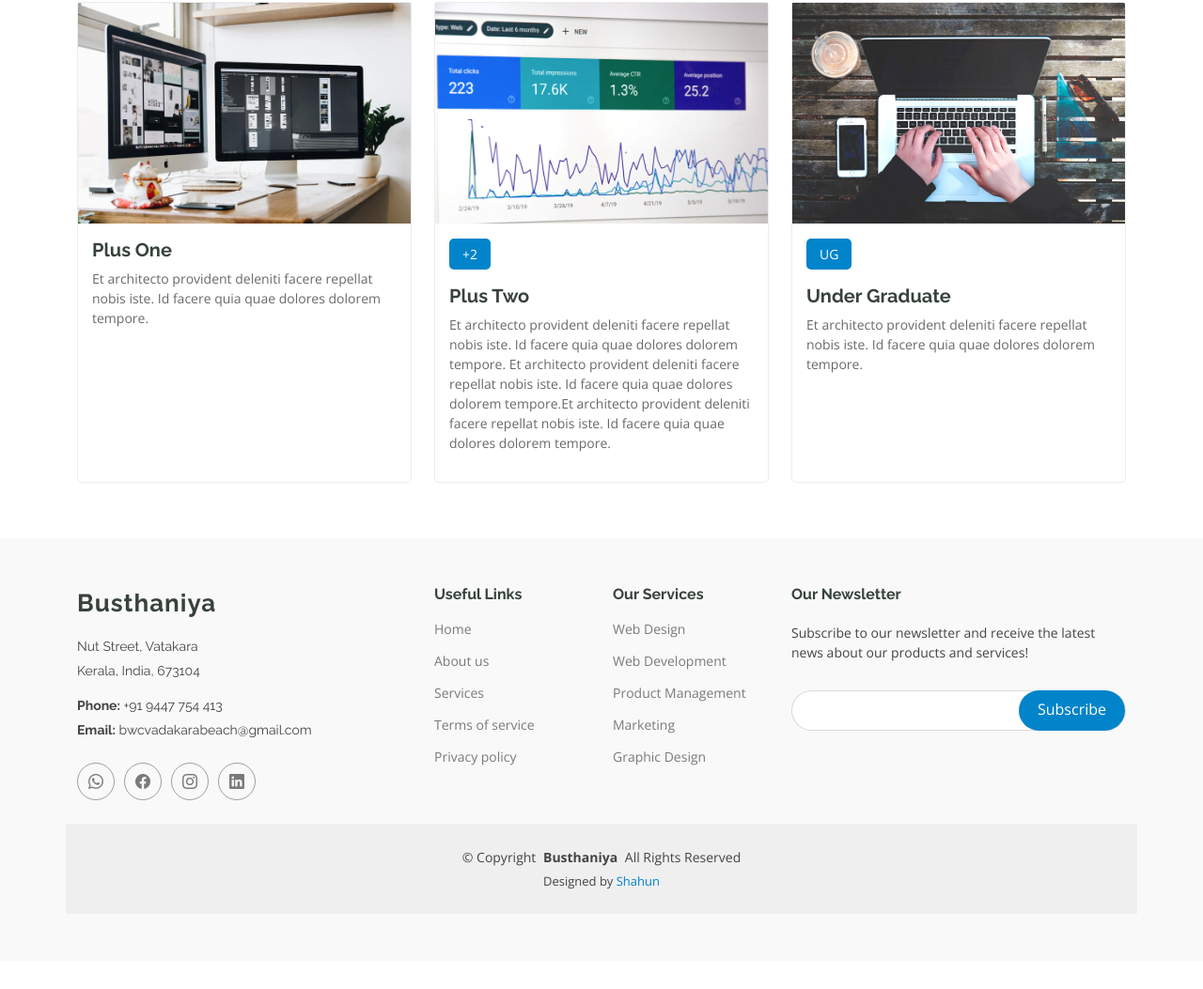
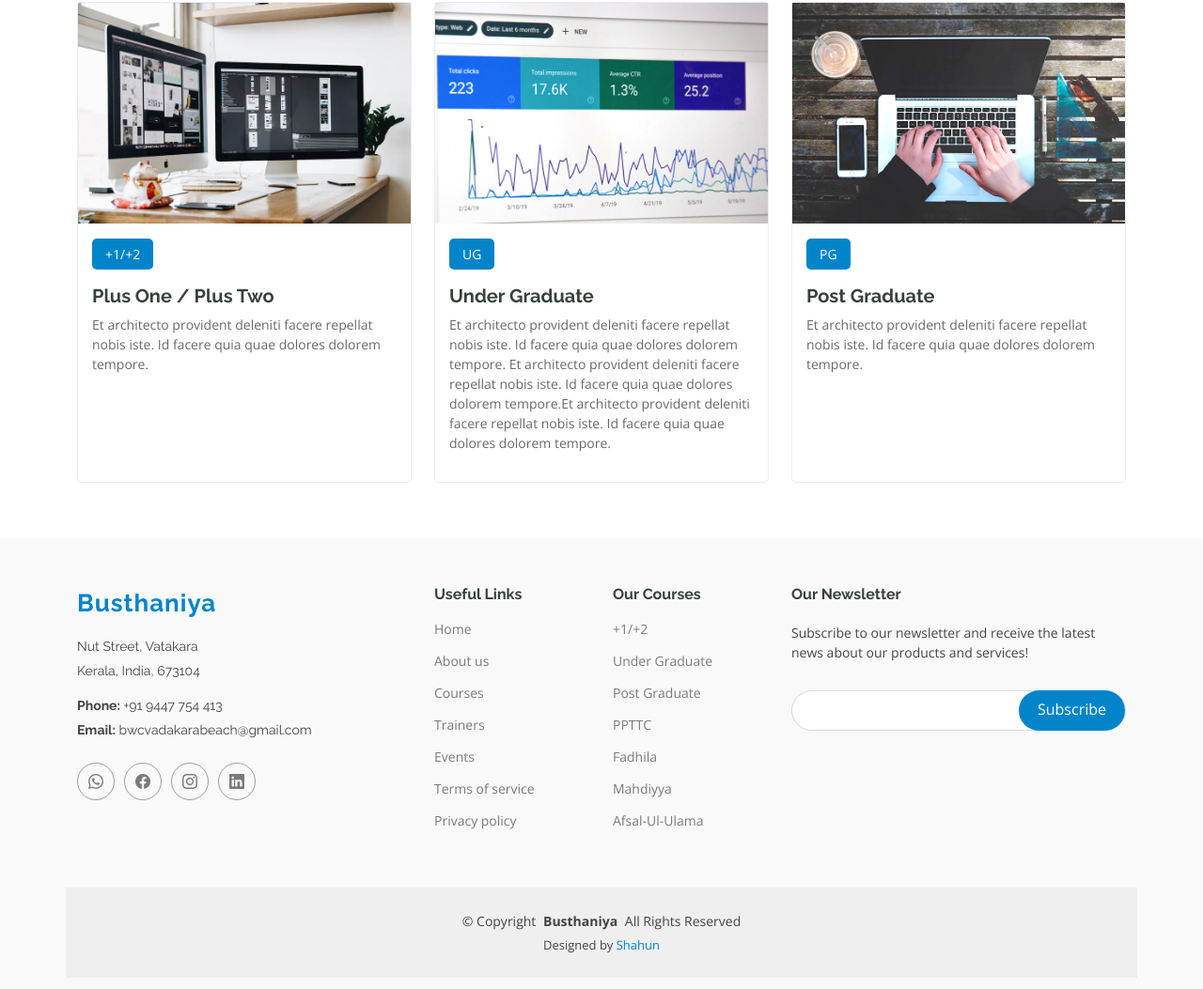
Before and after one commit to shahun321/Busthaniya, a plain HTML site: page courses.html in a window 1280 px wide. Shown: the part 499-1552 px from the top of the page at 94% size. Before the commit the page ends 1522 px from the top, so only its background shows below. Drawn offline with nearby package versions, Linux system fonts and the light colour scheme.

Commit message:
Footer updated

```diff
--- a/assets/css/main.css
+++ b/assets/css/main.css
@@ -549,7 +549,7 @@ h6 {
   font-weight: 700;
   letter-spacing: 1px;
   font-family: var(--heading-font);
-  color: var(--heading-color);
+  color: var(--accent-color);
 }
 
 .footer .footer-about p {
--- a/courses.html
+++ b/courses.html
@@ -117,12 +117,12 @@
             <div class="course-item">
               <img src="assets/img/course-1.jpg" class="img-fluid" alt="...">
               <div class="course-content">
-                <!-- <div class="d-flex justify-content-between align-items-center mb-3">
-                  <p class="category">+1</p>
-                  <p class="price">$169</p>
-                </div> -->
+                <div class="d-flex justify-content-between align-items-center mb-3">
+                  <p class="category">+1/+2</p>
+                  <!-- <p class="price">$169</p> -->
+                </div>
 
-                <h3><a href="course-details.html">Plus One</a></h3>
+                <h3><a href="course-details.html">Plus One / Plus Two</a></h3>
                 <p class="description">Et architecto provident deleniti facere repellat nobis iste. Id facere quia quae dolores dolorem tempore.</p>
                 <!-- <div class="trainer d-flex justify-content-between align-items-center">
                   <div class="trainer-profile d-flex align-items-center">
@@ -144,11 +144,11 @@
               <img src="assets/img/course-2.jpg" class="img-fluid" alt="...">
               <div class="course-content">
                 <div class="d-flex justify-content-between align-items-center mb-3">
-                  <p class="category">+2</p>
+                  <p class="category">UG</p>
                   <!-- <p class="price">$250</p> -->
                 </div>
 
-                <h3><a href="course-details.html">Plus Two</a></h3>
+                <h3><a href="course-details.html">Under Graduate</a></h3>
                 <p class="description">Et architecto provident deleniti facere repellat nobis iste. Id facere quia quae dolores dolorem tempore. Et architecto provident deleniti facere repellat nobis iste. Id facere quia quae dolores dolorem tempore.Et architecto provident deleniti facere repellat nobis iste. Id facere quia quae dolores dolorem tempore.</p>
                 <!-- <div class="trainer d-flex justify-content-between align-items-center">
                   <div class="trainer-profile d-flex align-items-center">
@@ -170,11 +170,11 @@
               <img src="assets/img/course-3.jpg" class="img-fluid" alt="...">
               <div class="course-content">
                 <div class="d-flex justify-content-between align-items-center mb-3">
-                  <p class="category">UG</p>
+                  <p class="category">PG</p>
                   <!-- <p class="price">$180</p> -->
                 </div>
 
-                <h3><a href="course-details.html">Under Graduate</a></h3>
+                <h3><a href="course-details.html">Post Graduate</a></h3>
                 <p class="description">Et architecto provident deleniti facere repellat nobis iste. Id facere quia quae dolores dolorem tempore.</p>
                 <!-- <div class="trainer d-flex justify-content-between align-items-center">
                   <div class="trainer-profile d-flex align-items-center">
@@ -226,20 +226,24 @@
           <ul>
             <li><a href="#">Home</a></li>
             <li><a href="#">About us</a></li>
-            <li><a href="#">Services</a></li>
+            <li><a href="#">Courses</a></li>
+            <li><a href="#">Trainers</a></li>
+            <li><a href="#">Events</a></li>
             <li><a href="#">Terms of service</a></li>
             <li><a href="#">Privacy policy</a></li>
           </ul>
         </div>
 
         <div class="col-lg-2 col-md-3 footer-links">
-          <h4>Our Services</h4>
+          <h4>Our Courses</h4>
           <ul>
-            <li><a href="#">Web Design</a></li>
-            <li><a href="#">Web Development</a></li>
-            <li><a href="#">Product Management</a></li>
-            <li><a href="#">Marketing</a></li>
-            <li><a href="#">Graphic Design</a></li>
+            <li><a href="#">+1/+2</a></li>
+            <li><a href="#">Under Graduate</a></li>
+            <li><a href="#">Post Graduate</a></li>
+            <li><a href="#">PPTTC</a></li>
+            <li><a href="#">Fadhila</a></li>
+            <li><a href="#">Mahdiyya</a></li>
+            <li><a href="#">Afsal-Ul-Ulama</a></li>
           </ul>
         </div>
 
```
Also changed, not shown: about.html (+11 -7 lines), contact.html (+11 -7 lines), course-details.html (+11 -7 lines), events.html (+11 -7 lines), index.html (+11 -7 lines), pricing.html (+11 -7 lines), starter-page.html (+11 -7 lines), trainers.html (+11 -7 lines).
